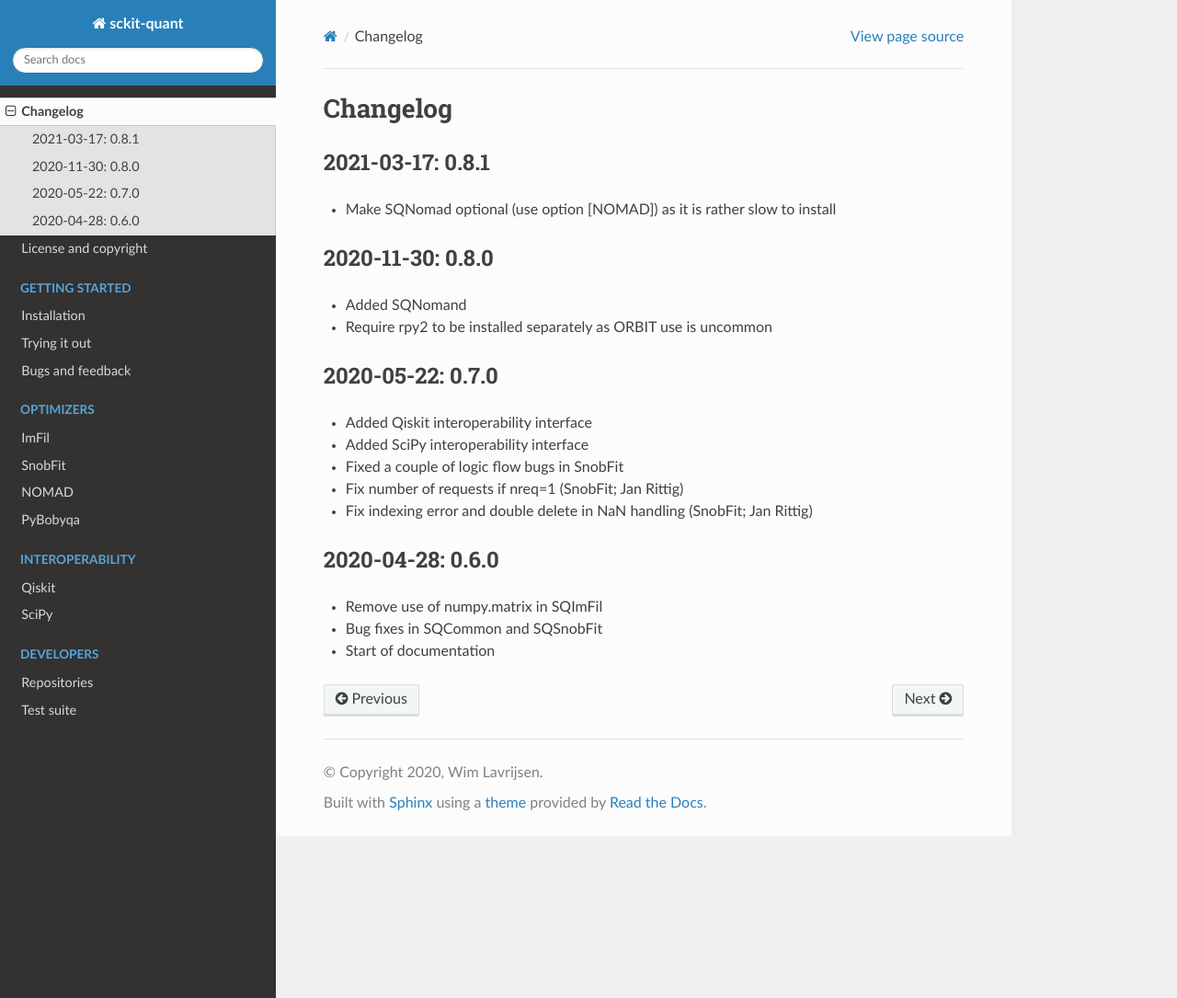
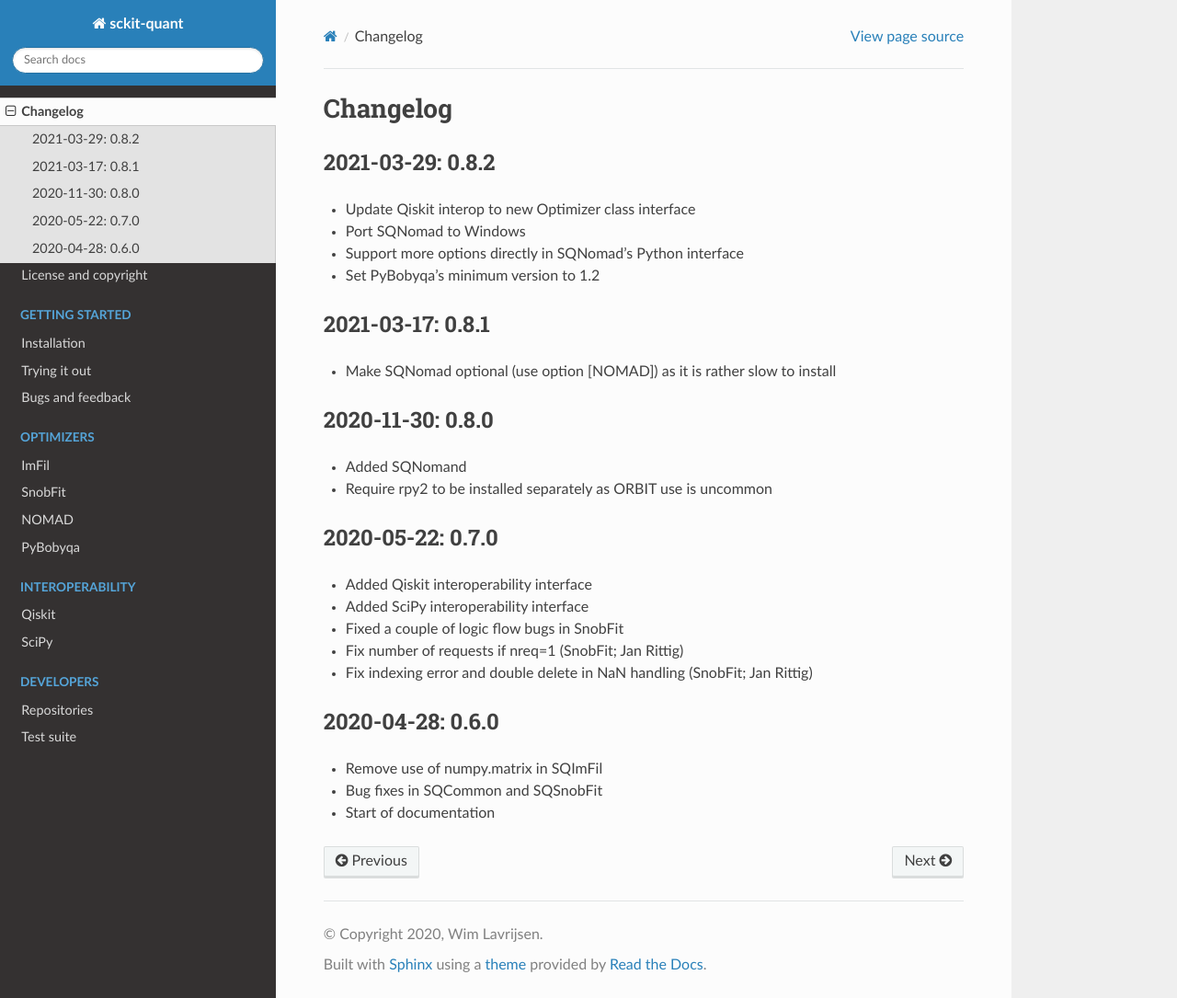
Before and after one commit to scikit-quant/scikit-quant, a Sphinx documentation site: the page built from doc/source/changelog.rst, in a window 1280 px wide and 1085 px high. Shown: the whole window at 92% size. Built offline with Sphinx 7.4.7 and the Read the Docs theme 2.0.0, drawn with Linux system fonts in a browser that asks for light colours.

Commit message:
release chancelog

```diff
--- a/doc/source/changelog.rst
+++ b/doc/source/changelog.rst
@@ -2,6 +2,15 @@
 
 Changelog
 =========
+
+
+2021-03-29: 0.8.2
+-----------------
+
+* Update Qiskit interop to new Optimizer class interface
+* Port SQNomad to Windows
+* Support more options directly in SQNomad's Python interface
+* Set PyBobyqa's minimum version to 1.2
 
 
 2021-03-17: 0.8.1
```
